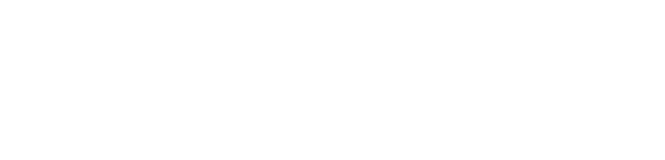
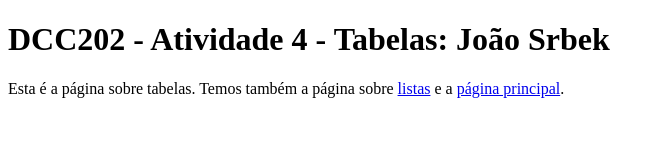
Before and after one commit to ufjf-dcc202/ufjf-dcc202-2023-3-b-atv4-JoaoSrbek, a website: page tabelas.html in a window 1280 px wide. Shown: the whole page, without its empty margins (0-665 px from the left). Drawn offline with Linux system fonts and the light colour scheme.

Commit message:
adiciona links de listas e index ao tabelas.html

```diff
--- a/tabelas.html
+++ b/tabelas.html
@@ -1,11 +1,14 @@
 <!DOCTYPE html>
-<html lang="en">
+<html lang="pt">
 <head>
     <meta charset="UTF-8">
     <meta name="viewport" content="width=device-width, initial-scale=1.0">
-    <title>Document</title>
+    <title>DCC202 - Atividade 4 - Tabelas: João Srbek</title>
 </head>
 <body>
-
+    <main>
+        <h1>DCC202 - Atividade 4 - Tabelas: João Srbek</h1>
+        <p>Esta é a página sobre tabelas. Temos também a página sobre <a href="listas.html">listas</a> e a <a href="index.html">página principal</a>.</p>
+    </main>
 </body>
 </html>
```
